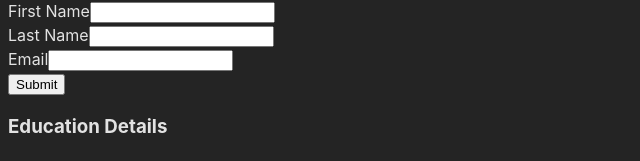
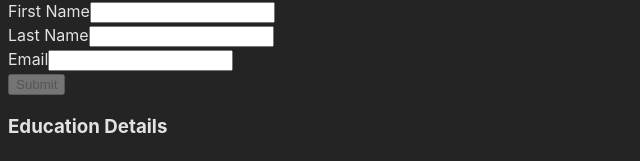
Before and after one commit to bilgramiraza/cv-builder, a React (Vite) app: page / in a window 1280 px wide. Shown: the part 139-300 px from the top of the page, without its empty margins (0-640 px from the left). Built offline with nearby package versions, Linux system fonts and the light colour scheme.

Commit message:
Added Status and enabling/disabling inputs as per status

```diff
--- a/src/components/Personal.jsx
+++ b/src/components/Personal.jsx
@@ -6,6 +6,8 @@ function Personal({getPersonal}) {
   const [fname, setFname] = useState('');
   const [lname, setLname] = useState('');
   const [email, setEmail] = useState('');
+  const [status, setStatus] = useState(false);
+  const formStatus = fname&&lname&&email;
 
   const handleChange = (e) =>{
     switch(e.target.name){
@@ -25,22 +27,27 @@ function Personal({getPersonal}) {
 
   const handleSubmit= (e) =>{
     e.preventDefault();
+    if(!status){
       const data = {
         firstName:fname,
         lastName:lname,
         email,
       };
       getPersonal(data);
+      setStatus(true);
+    }else{
+      setStatus(false);
+    }
   };
 
   return (
     <div>
       <h3>Personal Details</h3>
       <form onSubmit={handleSubmit}>
-        <InputGroup inputType="text" inputName="firstName" inputLabel="First Name" inputValue={fname} handleChange={handleChange}/>
-        <InputGroup inputType="text" inputName="lastName" inputLabel="Last Name" inputValue={lname} handleChange={handleChange}/>
-        <InputGroup inputType="email" inputName="email" inputLabel="Email" inputValue={email} handleChange={handleChange}/>
-        <button>Submit</button>
+        <InputGroup inputType="text" inputName="firstName" inputLabel="First Name" inputValue={fname} handleChange={handleChange} disabled={status}/>
+        <InputGroup inputType="text" inputName="lastName" inputLabel="Last Name" inputValue={lname} handleChange={handleChange} disabled={status}/>
+        <InputGroup inputType="email" inputName="email" inputLabel="Email" inputValue={email} handleChange={handleChange} disabled={status}/>
+        <button disabled={!formStatus}>{status?'Edit':'Submit'}</button>
       </form>
     </div>
   );
```
Lines whose indentation alone changed are shown as unchanged.
